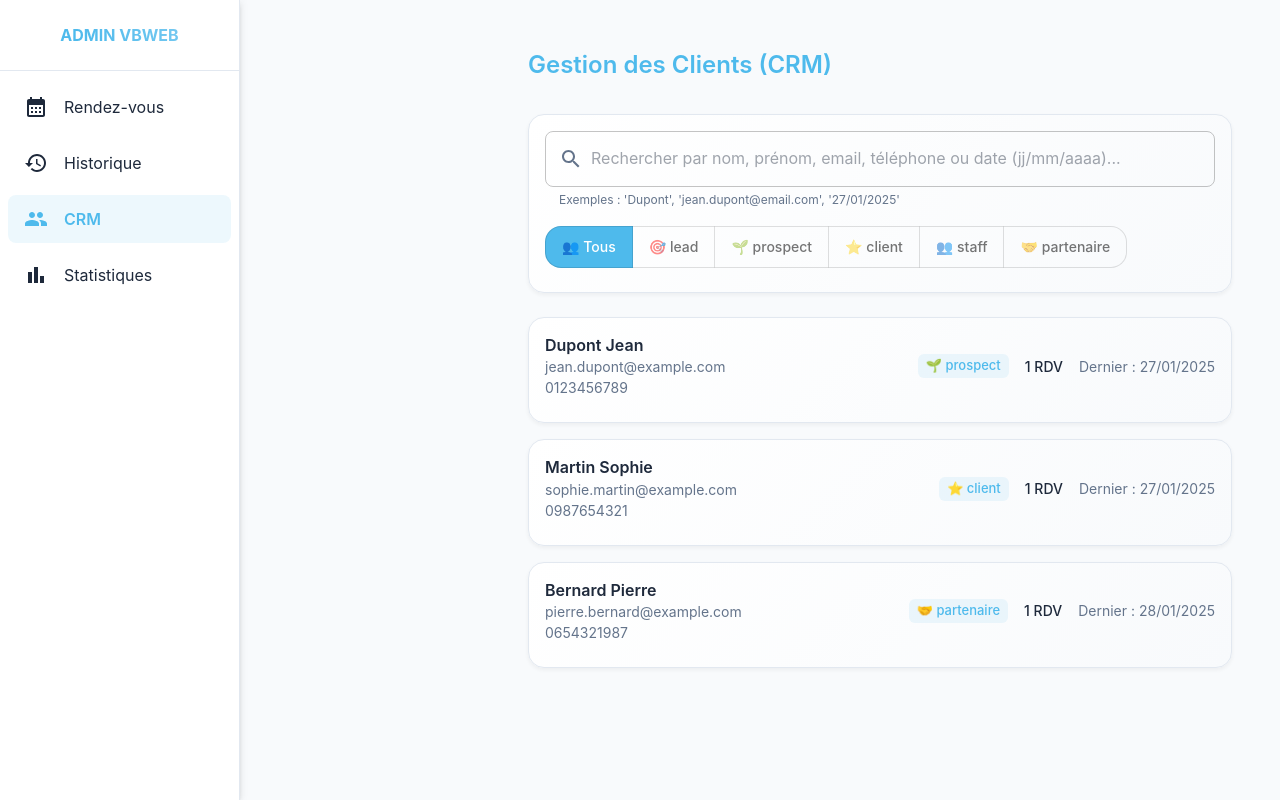
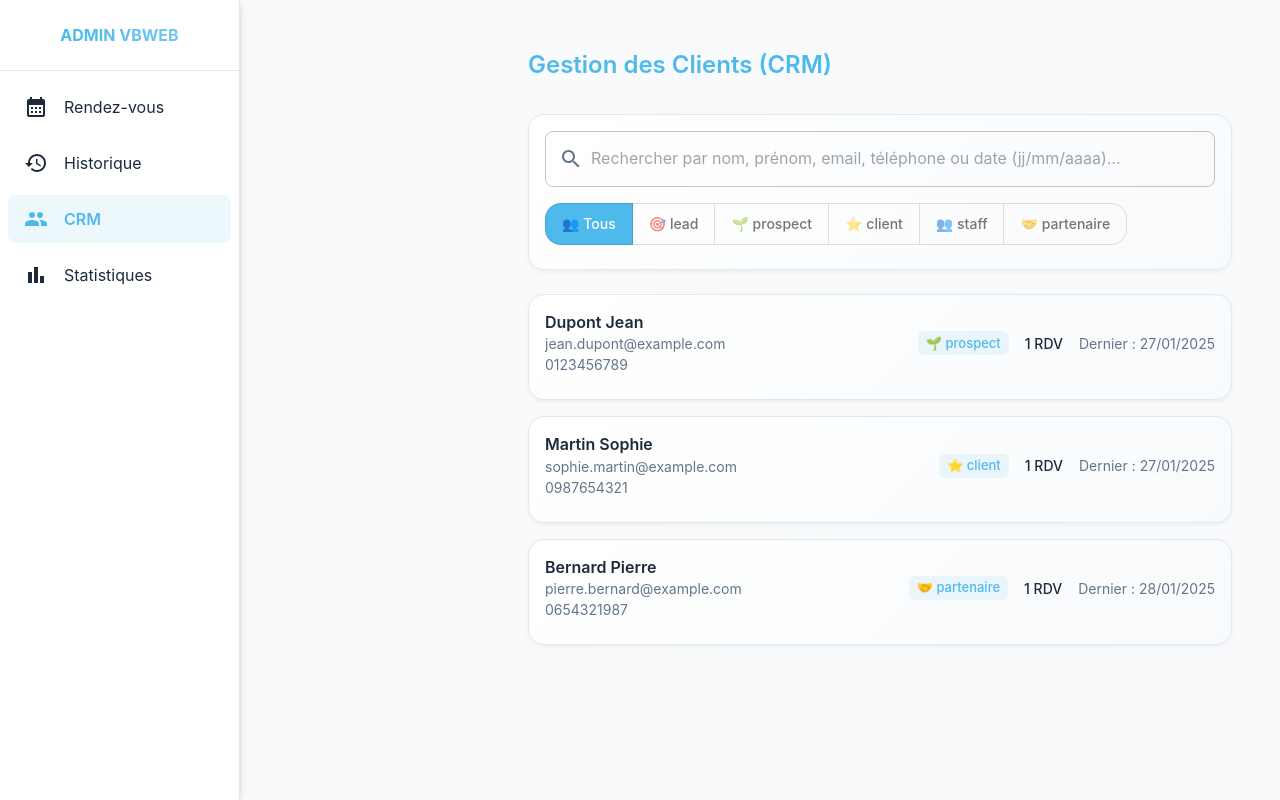
Before and after one commit to VBWEBcorp/RDV, a React (Vite) app in the folder frontend/: page /crm in a window 1280 px wide. Built offline with nearby package versions, Linux system fonts and the light colour scheme.

Commit message:
Suppression des exemples de recherche

```diff
--- a/frontend/src/pages/CRM.tsx
+++ b/frontend/src/pages/CRM.tsx
@@ -168,7 +168,6 @@ export function CRM() {
                     </InputAdornment>
                   ),
                 }}
-                helperText="Exemples : 'Dupont', 'jean.dupont@email.com', '27/01/2025'"
               />
 
               <ToggleButtonGroup
```
